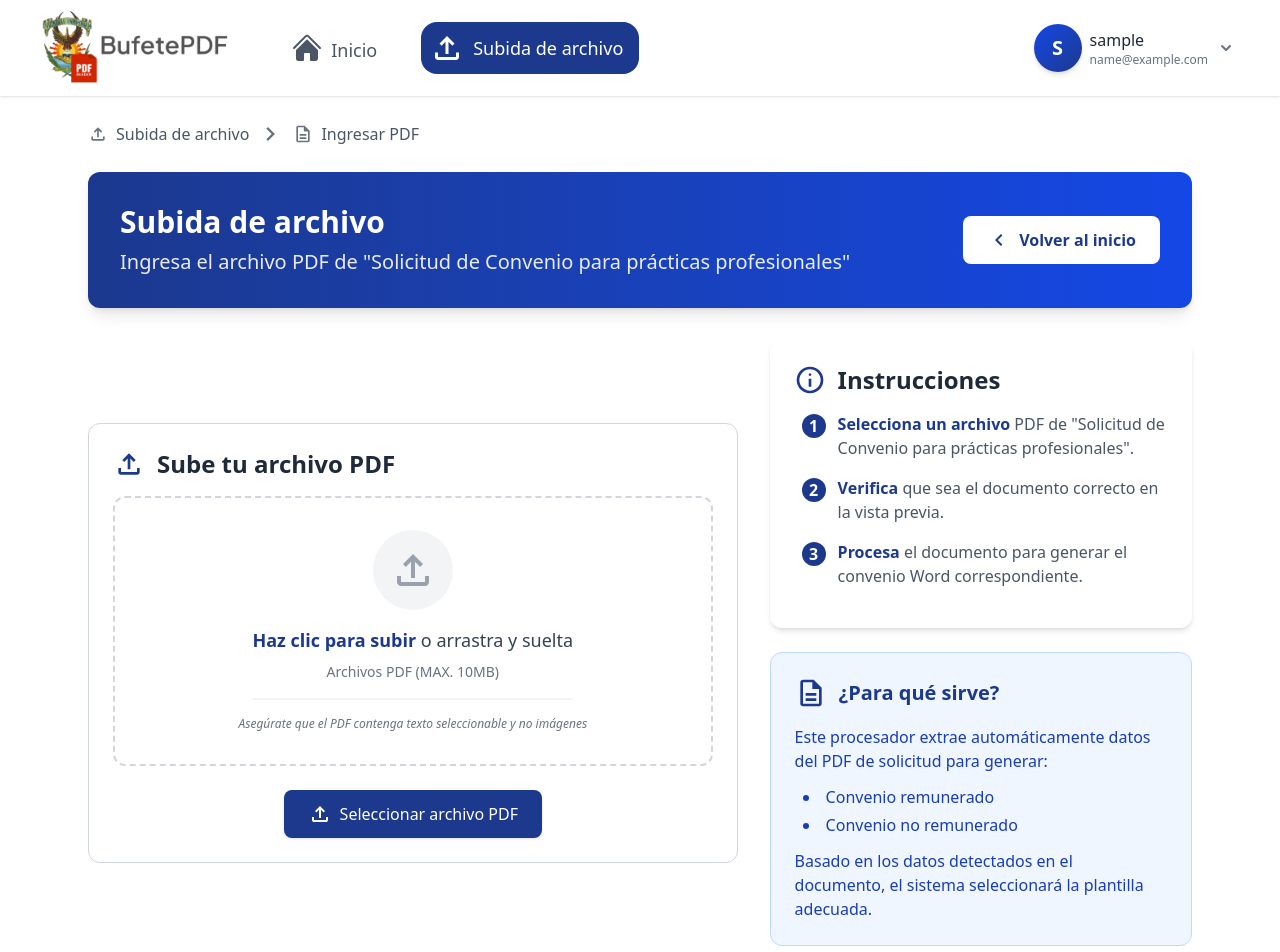
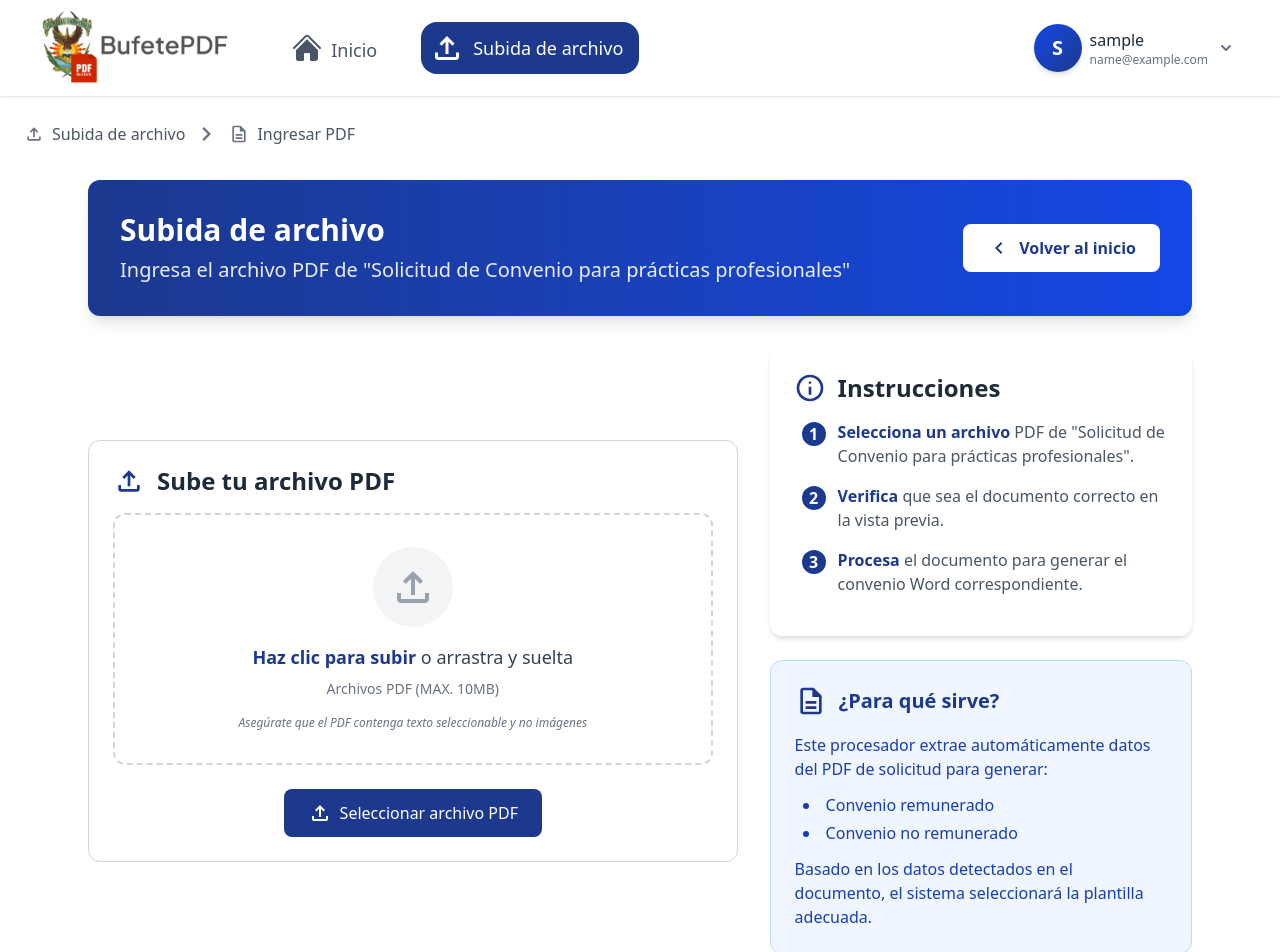
Before and after one commit to Adrieliyo/BufetePDFReader-frontend, a React (Vite) app: page /upload in a window 1280 px wide. Shown: the top 952 px of the page. Built offline with nearby package versions, Linux system fonts and the light colour scheme; sample sign-in values are in the browser's storage.

Commit message:
Refactor Header component; remove commented-out navigation logic and clean up imports.

```diff
--- a/src/features/upload/UploadPage.tsx
+++ b/src/features/upload/UploadPage.tsx
@@ -183,13 +183,13 @@ export function UploadPage() {
     };
 
     return (
-        <div className="p-6 max-w-6xl mx-auto">
+        <div className="p-6">
             {/* Breadcrumb */}
             <Breadcrumb
                     items={breadcrumbItems}
-                className="mb-6"
+                    className="mb-2"
                 />
-
+            <div className="p-6 max-w-6xl mx-auto">
                 {/* Modal de alerta */}
                 <AlertModal
                     isOpen={alertModal.isOpen}
@@ -249,8 +249,7 @@ export function UploadPage() {
 
                             {/* Componente de subida de archivos con soporte para drag and drop */}
                             <div
-                            className={`mt-4 border-2 border-dashed ${
-                                isDragging ? 'border-blue-500 bg-blue-50' : 'border-gray-300'
+                                className={`mt-4 border-2 border-dashed ${isDragging ? 'border-blue-500 bg-blue-50' : 'border-gray-300'
                                     } p-8 rounded-xl text-center transition-colors duration-200 cursor-pointer hover:bg-gray-50`}
                                 onDragEnter={handleDragEnter}
                                 onDragOver={handleDragOver}
@@ -273,7 +272,7 @@ export function UploadPage() {
                                         Archivos PDF (MAX. 10MB)
                                     </p>
 
-                                <div className="w-full max-w-xs bg-gray-100 h-0.5 mb-4"></div>
+                                    {/* <div className="w-full max-w-xs bg-gray-100 h-0.5 mb-4"></div> */}
 
                                     <p className="text-xs text-gray-500 italic">
                                         Asegúrate que el PDF contenga texto seleccionable y no imágenes
@@ -293,7 +292,7 @@ export function UploadPage() {
                             <div className="flex justify-center mt-6">
                                 <label
                                     htmlFor="file-upload"
-                                className="px-6 py-3 bg-blue-900 text-white rounded-lg font-medium hover:bg-blue-800 transition-colors duration-300 cursor-pointer flex items-center shadow"
+                                    className="px-6 py-3 bg-blue-900 text-white rounded-lg font-medium hover:bg-blue-800 transition-colors duration-300 cursor-pointer flex items-center"
                                     onClick={(e) => e.stopPropagation()} // Evitar que el clic en el botón se propague al div padre
                                 >
                                     <svg xmlns="http://www.w3.org/2000/svg" viewBox="0 -960 960 960"
@@ -375,5 +374,7 @@ export function UploadPage() {
                     </div>
                 </div>
             </div>
+        </div>
+
     );
 }
```
Also changed, not shown: src/components/Header.tsx (+0 -84 lines). Lines whose indentation alone changed are shown as unchanged.
